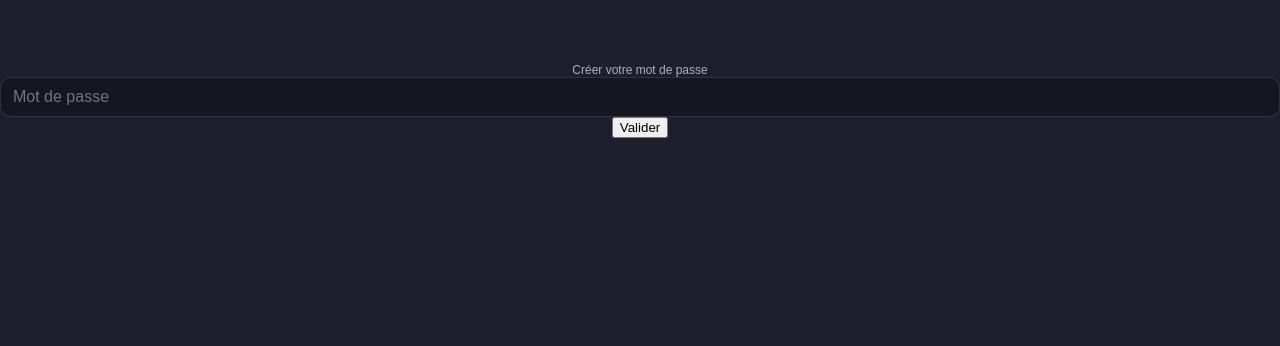
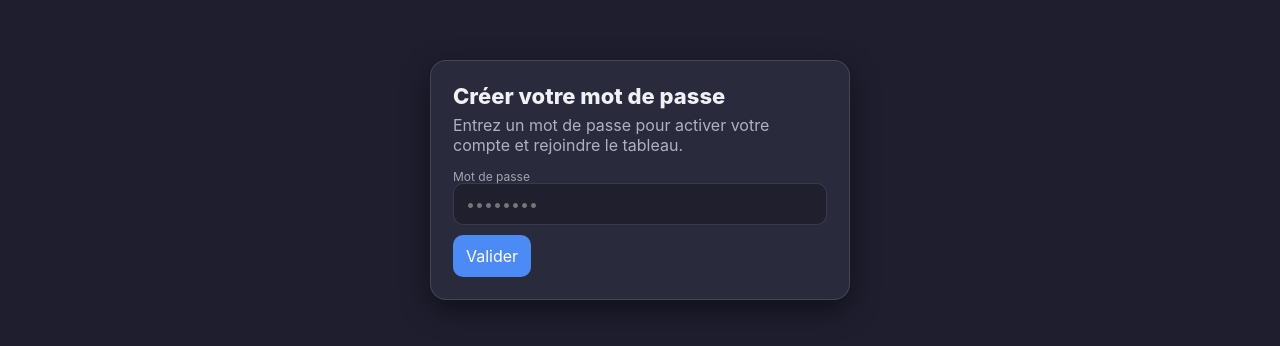
Before and after one commit to VGrolleau/collabkan, a Next.js app: page /invitations/1/accept in a window 1280 px wide. Shown: the part 220-566 px from the top of the page. Built offline with nearby package versions, Linux system fonts and the light colour scheme.

Commit message:
Change accept invitation page

```diff
--- a/src/app/(auth)/invitations/[token]/accept/page.tsx
+++ b/src/app/(auth)/invitations/[token]/accept/page.tsx
@@ -3,7 +3,7 @@
 
 import { useEffect, useState } from 'react';
 import { useRouter, useParams } from 'next/navigation';
-import styles from './AcceptInvitation.module.scss';
+// import styles from './AcceptInvitation.module.scss';
 
 export default function AcceptInvitationTest() {
     const router = useRouter();
@@ -49,7 +49,7 @@ export default function AcceptInvitationTest() {
             }
 
             setUserId(data.user.id);
-            setMessage('Mot de passe créé ! Redirection vers le Kanban…');
+            setMessage('Mot de passe créé ! Redirection vers la page de connexion…');
 
             setTimeout(() => {
                 router.push(`/`);
@@ -61,51 +61,47 @@ export default function AcceptInvitationTest() {
         }
     };
 
-    const handleDeleteUser = async () => {
-        if (!userId) return;
-        if (!confirm('Supprimer cet utilisateur pour tester à nouveau ?')) return;
-
-        try {
-            const res = await fetch(`/api/test/delete-user/${userId}`, { method: 'DELETE' });
-            const data = await res.json();
-            if (!res.ok) throw new Error(data.error || 'Erreur lors de la suppression');
-            setMessage('Utilisateur supprimé. Vous pouvez retester l’invitation.');
-            setUserId(null);
-            setPassword('');
-        } catch (err: unknown) {
-            if (err instanceof Error) setError(err.message);
-            else setError('Erreur inconnue lors de la suppression');
-        }
-    };
-
-    if (!token) return <p className={styles.error}>Token manquant</p>;
+    if (!token) return <p style={{ color: "red", fontWeight: "bold" }}>Token manquant</p>;
 
     return (
-        <div className={styles.container}>
-            {error && <p className={styles.error}>{error}</p>}
-            {message && <p className={styles.success}>{message}</p>}
+        <section className="auth">
+            <div className="auth-card">
+                <div className="auth-title">Créer votre mot de passe</div>
+                <div className="auth-sub">
+                    Entrez un mot de passe pour activer votre compte et rejoindre le tableau.
+                </div>
+
+                {error && <p className="text-red-600 text-sm">{error}</p>}
+                {message && <p className="text-green-600 text-sm">{message}</p>}
 
                 {!userId && (
-                <>
-                    <label>Créer votre mot de passe</label>
+                    <form
+                        onSubmit={(e) => {
+                            e.preventDefault();
+                            handleAccept();
+                        }}
+                        className="space-y-4"
+                    >
+                        <div className="field">
+                            <label className="label">Mot de passe</label>
                             <input
                                 type="password"
-                        placeholder="Mot de passe"
+                                className="input"
+                                placeholder="••••••••"
                                 value={password}
-                        onChange={e => setPassword(e.target.value)}
-                        className={styles.inputField}
+                                onChange={(e) => setPassword(e.target.value)}
+                                required
                             />
-                    <button className={styles.openButton} onClick={handleAccept} disabled={loading}>
+                        </div>
+
+                        <div className="btns-connection">
+                            <button type="submit" className="btn primary" disabled={loading}>
                                 {loading ? 'Validation…' : 'Valider'}
                             </button>
-                </>
-            )}
-
-            {userId && !loading && (
-                <button className={styles.openButton} onClick={handleDeleteUser}>
-                    Supprimer l’utilisateur (test)
-                </button>
+                        </div>
+                    </form>
                 )}
             </div>
+        </section>
     );
 }
```
Lines whose indentation alone changed are shown as unchanged.
